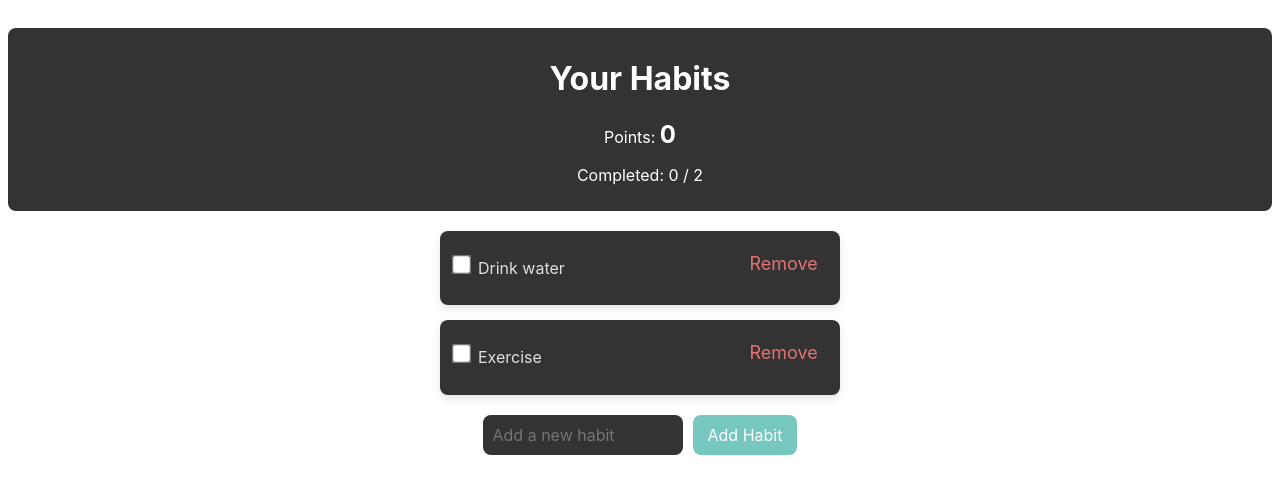
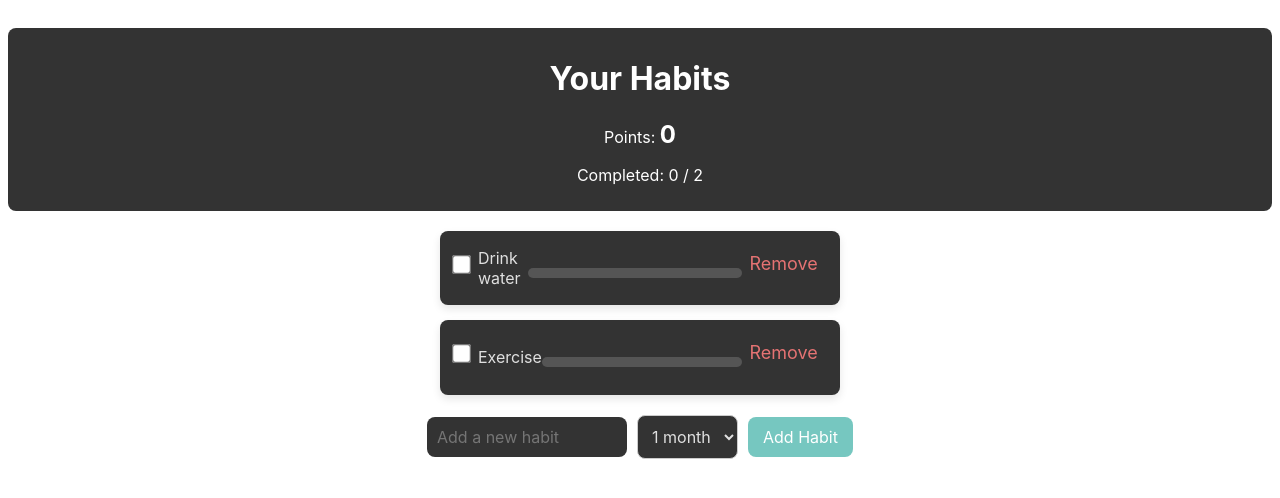
Before and after one commit to Frenxys/habito-pro, a Svelte app: page / in a window 1280 px wide. Shown: the top 498 px of the page. Built offline with nearby package versions, Linux system fonts and the light colour scheme.

Commit message:
habits update

```diff
--- a/src/routes/Home.svelte
+++ b/src/routes/Home.svelte
@@ -1,21 +1,25 @@
 <script>
+    import { onMount } from "svelte";
     let habits = [
-        { name: "Drink water", completed: false },
-        { name: "Exercise", completed: false },
+        { name: "Drink water", completed: false, duration: "1 month", startDate: new Date() },
+        { name: "Exercise", completed: false, duration: "1 week", startDate: new Date() },
     ];
     let points = 0;
     let newHabit = "";
+    let newDuration = "1 month";
 
     // Toggle complete and update points
     function toggleComplete(index) {
+
         updatePoints();
     }
 
     // Add new habit
     function addHabit() {
         if (newHabit.trim() !== "") {
-            habits = [...habits, { name: newHabit, completed: false }];
+            habits = [...habits, { name: newHabit, completed: false, duration: newDuration, startDate: new Date() }];
             newHabit = "";
+            newDuration = "1 month";  // Reset to default
             updatePoints();
         }
     }
@@ -29,6 +33,23 @@
     // Update points based on completed habits
     function updatePoints() {
         points = habits.reduce((total, habit) => total + (habit.completed ? 10 : 0), 0);
+    }
+
+    // Calculate the progress based on duration
+    function getProgress(habit) {
+        const today = new Date();
+        const diffInDays = Math.floor((today - new Date(habit.startDate)) / (1000 * 3600 * 24));
+        let totalDurationDays;
+
+        if (habit.duration === "1 month") {
+            totalDurationDays = 30;
+        } else if (habit.duration === "1 week") {
+            totalDurationDays = 7;
+        } else if (habit.duration === "1 year") {
+            totalDurationDays = 365;
+        }
+
+        return Math.min((diffInDays / totalDurationDays) * 100, 100); // Ensure it doesn't exceed 100%
     }
 </script>
 
@@ -54,6 +75,9 @@
                         <i class="fas fa-check-circle"></i>
                     {/if}
                 </div>
+                <div class="progress-bar">
+                    <div class="progress" style="width: {getProgress(habit)}%"></div>
+                </div>
                 <button class="remove-btn" on:click={() => removeHabit(index)}>Remove</button>
             </div>
         {/each}
@@ -65,10 +89,14 @@
             bind:value={newHabit}
             placeholder="Add a new habit"
         />
+        <select bind:value={newDuration}>
+            <option value="1 week">1 week</option>
+            <option value="1 month">1 month</option>
+            <option value="1 year">1 year</option>
+        </select>
         <button on:click={addHabit}>Add Habit</button>
     </div>
 </main>
-
 <style>
     /* General styling */
     body {
@@ -179,6 +207,14 @@
         color: #e0e0e0;
     }
 
+    .add-habit select {
+        padding: 10px;
+        border-radius: 8px;
+        background-color: #333;
+        color: #e0e0e0;
+        margin-right: 10px;
+    }
+
     .add-habit button {
         padding: 10px 15px;
         background-color: #76c7c0;
@@ -191,4 +227,19 @@
     .add-habit button:hover {
         background-color: #64b3b2;
     }
+
+    .progress-bar {
+        width: 100%;
+        background-color: #555;
+        border-radius: 5px;
+        height: 10px;
+        margin-top: 10px;
+    }
+
+    .progress {
+        height: 100%;
+        background-color: #76c7c0;
+        border-radius: 5px;
+        transition: width 0.3s ease;
+    }
 </style>
```
